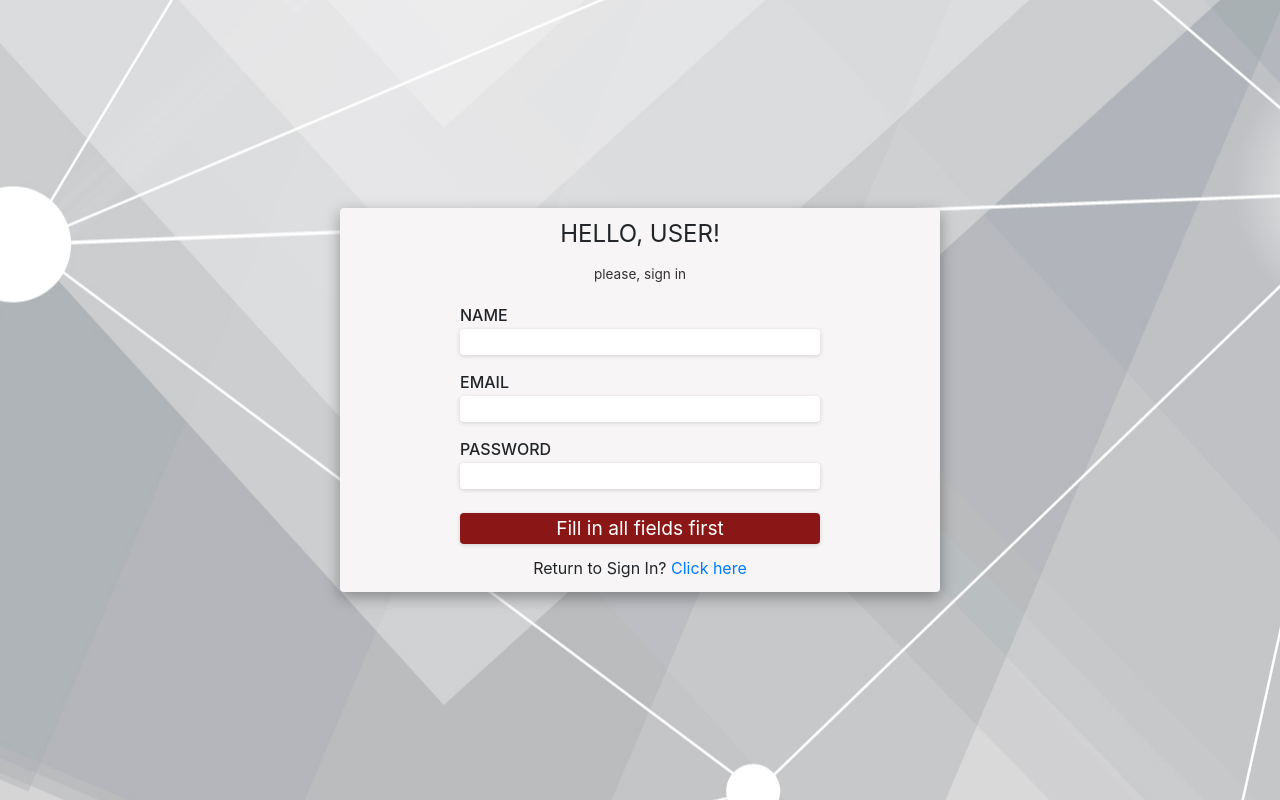
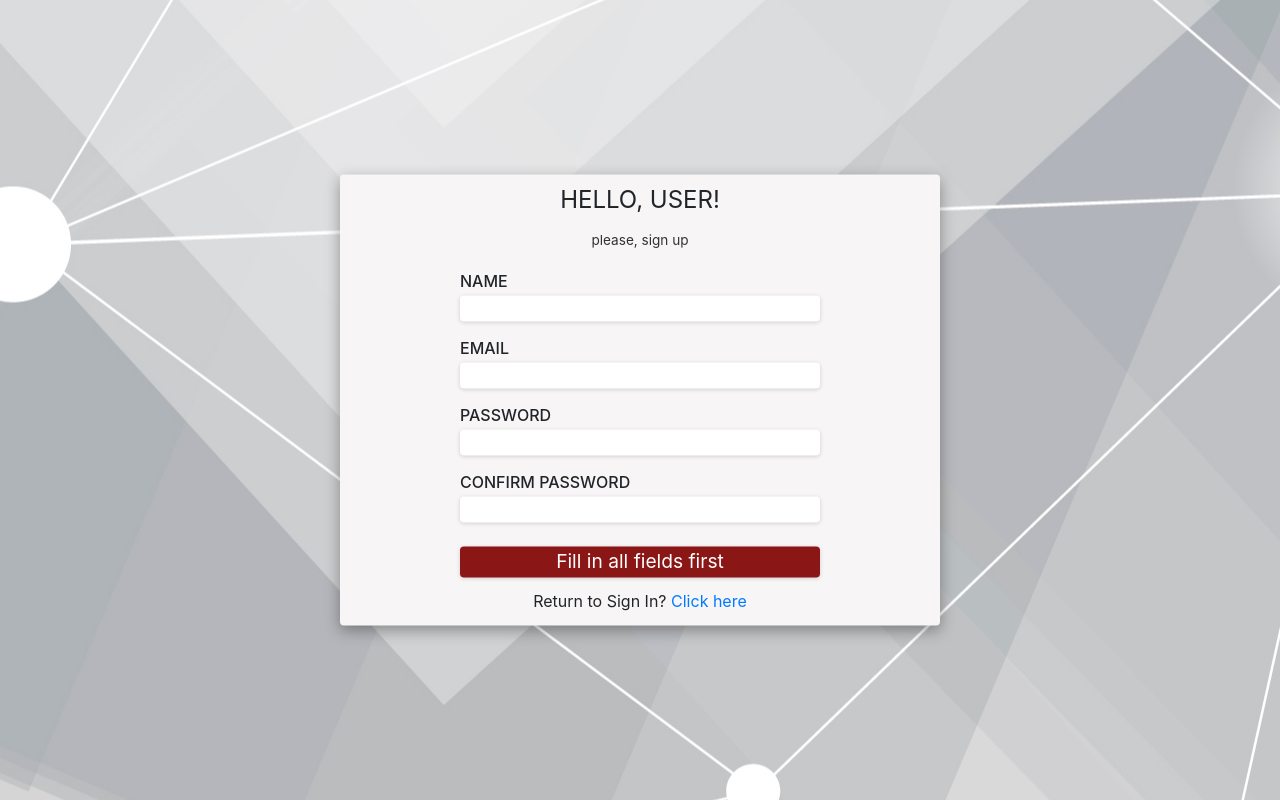
Before and after one commit to mad1982max/ds-slider, a React (Create React App) app: page /signUp in a window 1280 px wide. Built offline with nearby package versions, Linux system fonts and the light colour scheme; no server answers.

Commit message:
fixed google sign in + confirm psw

```diff
--- a/package.json
+++ b/package.json
@@ -4,6 +4,7 @@
   "private": true,
   "dependencies": {
     "@react-firebase/auth": "^0.2.10",
+    "axios": "^0.21.1",
     "bootstrap": "^4.6.0",
     "firebase": "^8.3.1",
     "formik": "^2.2.6",
--- a/src/App.jsx
+++ b/src/App.jsx
@@ -9,7 +9,6 @@ import "./App.css";
 
 const App = () => {
   const user = useContext(UserContext);
-  console.log("user app", user);
 
   return (
     <div className="app">
--- a/src/Components/SignUp/SignUp.jsx
+++ b/src/Components/SignUp/SignUp.jsx
@@ -24,7 +24,7 @@ const SignUp = () => {
             <>
               <div className="signInForm-wrapper d-flex flex-column">
                 <div className="logo p-2">HELLO, USER!</div>
-                <div className="info-text p-1">please, sign in</div>
+                <div className="info-text p-1">please, sign up</div>
                 <Form className="signInForm d-flex flex-column">
                   <label htmlFor="name">NAME</label>
                   <Field label="name" type="text" name="name" />
@@ -37,6 +37,14 @@ const SignUp = () => {
                   <label htmlFor="password">PASSWORD</label>
                   <Field label="PASSWORD" type="password" name="password" />
                   <ErrorMessage name="password" component={ErrorMsg} />
+
+                  <label htmlFor="confirmPassword">CONFIRM PASSWORD</label>
+                  <Field
+                    label="confirmPassword"
+                    type="password"
+                    name="confirmPassword"
+                  />
+                  <ErrorMessage name="confirmPassword" component={ErrorMsg} />
 
                   <button
                     disabled={!(isValid && dirty)}
--- /dev/null
+++ b/src/Components/UserCard/UserCard.jsx
@@ -0,0 +1,13 @@
+import "./userCard.css";
+
+const UserCard = ({ name, email, photoSrc }) => (
+  <div className="userCard">
+    <img src={photoSrc} alt="avatar" />
+    <div className="container">
+      <div className="name">{name}</div>
+      <div className="email">{email}</div>
+    </div>
+  </div>
+);
+
+export default UserCard;
--- /dev/null
+++ b/src/Components/UserCard/userCard.css
@@ -0,0 +1,24 @@
+.userCard {
+  box-shadow: 0 4px 8px 0 rgba(0, 0, 0, 0.2);
+  transition: 0.3s;
+  border-radius: 5px;
+  width: 80%;
+  max-width: 300px;
+  margin: 1rem auto;
+  padding: 20px 5px;
+  text-align: center;
+}
+
+.userCard:hover {
+  box-shadow: 0 8px 16px 0 rgba(0, 0, 0, 0.2);
+  cursor: pointer;
+}
+
+.container {
+  margin-top: 20px;
+  font-weight: 600;
+}
+
+.userCard img {
+  border-radius: 5px 5px 2px 2px;
+}
--- a/src/Components/UserPage/UserPage.jsx
+++ b/src/Components/UserPage/UserPage.jsx
@@ -1,13 +1,13 @@
-import { useContext } from "react";
-import UserContext from "../../Providers/UserProvider";
+import { useContext, useState } from "react";
+import { UserContext } from "../../Providers/UserProvider";
 import { auth } from "../../firebase";
-import { useHistory } from "react-router-dom";
+import UserCard from "../UserCard/UserCard";
 import "./userPage.css";
 
 const UserPage = () => {
-  const history = useHistory();
   const user = useContext(UserContext);
-  console.log("user", user);
+  const { displayName, email, photoURL } = user;
+
   return (
     <>
       <header className="header">
@@ -15,15 +15,12 @@ const UserPage = () => {
           className="signOut"
           onClick={() => {
             auth.signOut();
-            // history.push("/");
           }}
         >
           Sign out
         </button>
       </header>
-      <div className="userCard">
-        <div className="name">maks</div>
-      </div>
+      <UserCard name={displayName} email={email} photoSrc={photoURL}></UserCard>
     </>
   );
 };
--- a/src/Providers/UserProvider.jsx
+++ b/src/Providers/UserProvider.jsx
@@ -1,17 +1,15 @@
 import { createContext, useState, useEffect } from "react";
 import { auth } from "../firebase";
 
-export const UserContext = createContext({ user: null });
+export const UserContext = createContext(null);
 
 const UserProvider = (props) => {
   const [user, setUser] = useState(null);
-  console.log("props", props);
 
   useEffect(() => {
-    console.log("useEff work");
     auth.onAuthStateChanged((userAuth) => {
-      const user = userAuth;
-      setUser(user);
+      console.log("changedContext", userAuth);
+      setUser(userAuth);
     });
   }, []);
 
--- a/src/helpers/validation.js
+++ b/src/helpers/validation.js
@@ -16,6 +16,10 @@ const SignUpSchema = Yup.object().shape({
     .min(4, "Too Short!")
     .max(25, "Too Long!")
     .required("Required"),
+  confirmPassword: Yup.string().when("password", {
+    is: (val) => (val && val.length > 0 ? true : false),
+    then: Yup.string().oneOf([Yup.ref("password")], "Passwords missmatched!"),
+  }),
 });
 
 export { SignInSchema, SignUpSchema };
```
Also changed, not shown: 1 other file (tests, documents, lock files or other folders).
